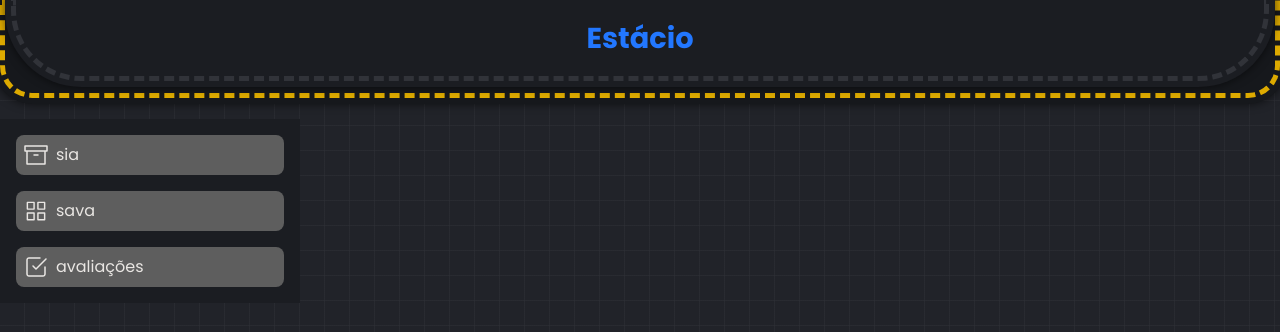
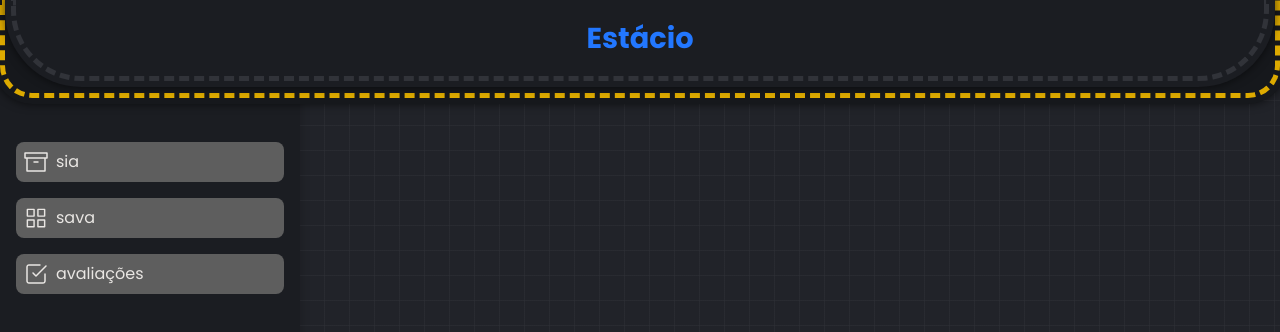
Before and after one commit to ceo-estacio/sia, a plain HTML site: page index.html in a window 1280 px wide. Drawn offline with Linux system fonts and the light colour scheme.

Commit message:
@Ceo-Sammarco - qua 02 out 24

```diff
--- a/index.html
+++ b/index.html
@@ -399,7 +399,13 @@
                         drawer {
                            display: flex;
                            width: clamp( 100px, 75%, 300px );
+                           position: fixed;
+                           top: 0; left: 0;
+                           padding-top: 126px;
+                           // z-index: 99;
+                           box-shadow: #0003 0 0 10px;
                         }
+
                         drawer-body {
                            display: flex;
                            flex-direction: column;
```
